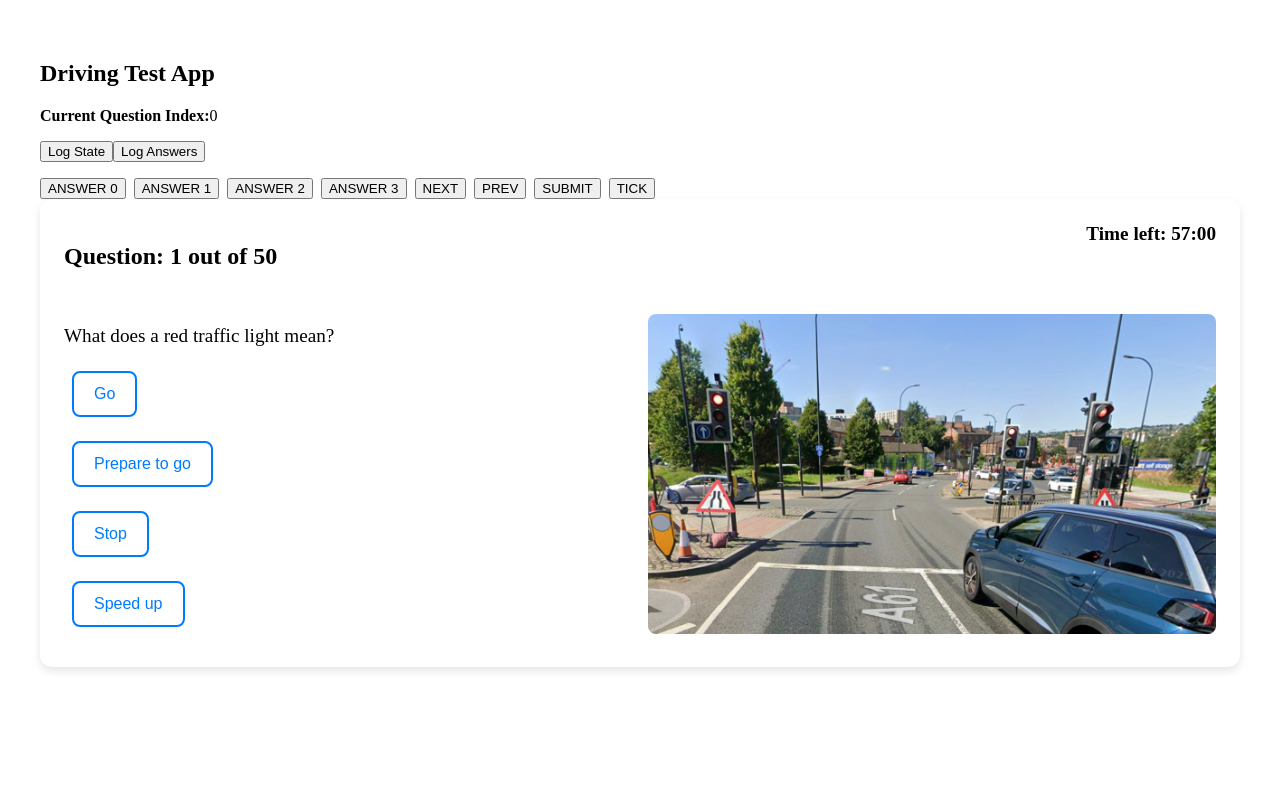
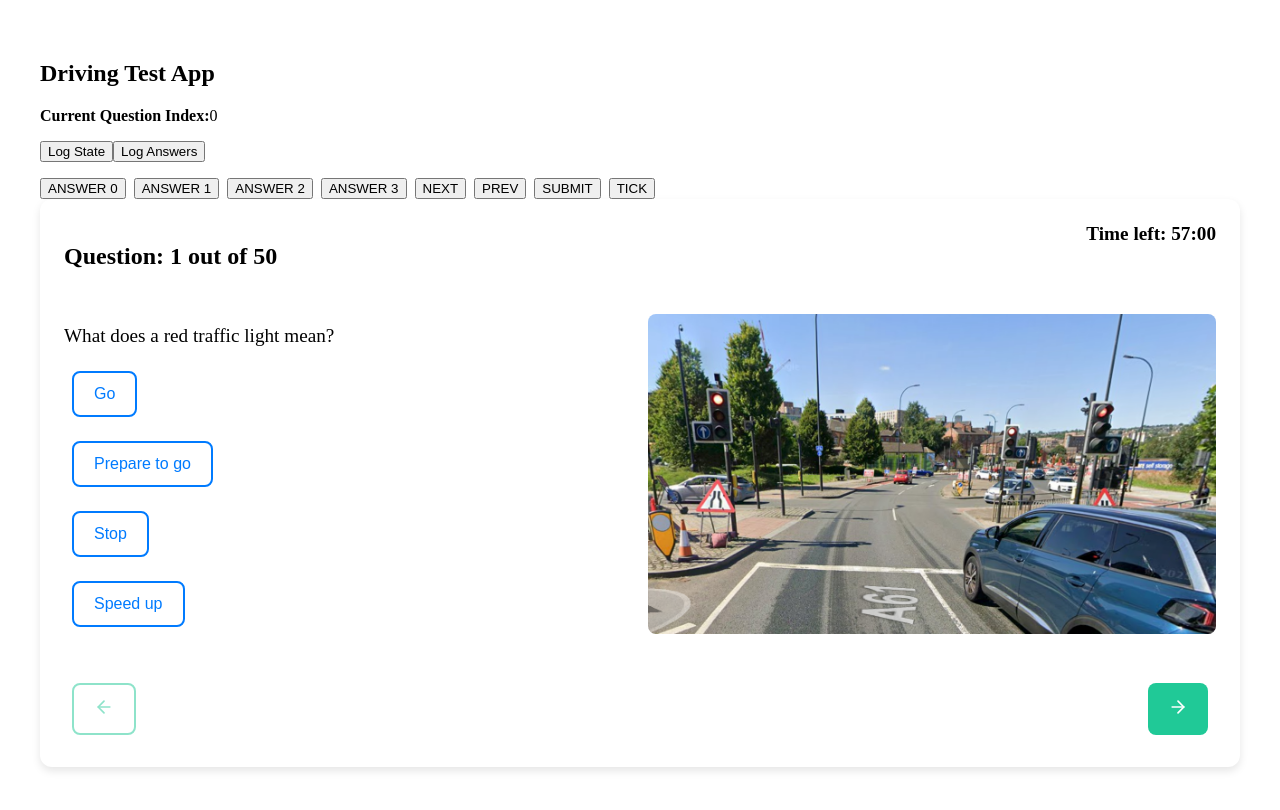
Before and after one commit to cyril2day/react-uk-driving-test, a React (Vite) app: page / in a window 1280 px wide. Shown: the top 810 px of the page. Built offline with nearby package versions, Linux system fonts and the light colour scheme.

Commit message:
Integrated navigation and controls

```diff
--- a/package.json
+++ b/package.json
@@ -10,6 +10,7 @@
     "preview": "vite preview"
   },
   "dependencies": {
+    "lucide-react": "^1.43.0",
     "react": "^19.2.8",
     "react-dom": "^19.2.8"
   },
--- a/src/components/NavigationControls.jsx
+++ b/src/components/NavigationControls.jsx
@@ -1,8 +1,46 @@
-const NavigationControls = () => {
+import { Button } from './ui/Button'
+import { ArrowLeft, ArrowRight, CheckCircle } from 'lucide-react'
+
+const NavigationControls = ({
+  currentQuestion,
+  totalQuestions,
+  dispatch
+}) => {
   return (
-    <>
+    <div
+      style={{
+          display: 'flex',
+          justifyContent: 'space-between',
+          marginTop: '2rem'
+      }}
+    >
+      <Button
+        onClick={() => dispatch({ type: 'PREV' })}
+        disabled={currentQuestion === 0}
+        variant={
+          currentQuestion === 0
+          ? 'navigation-outline'
+          : 'navigation-selected'
+        }
+      >
+        <ArrowLeft size={20} />
+      </Button>
 
-    </>
+      {currentQuestion === totalQuestions - 1
+        ?   <Button
+              onClick={() => dispatch({ type: 'SUBMIT' })}
+              variant='navigation-selected'
+            >
+              <CheckCircle size={20} />
+            </Button>
+        :   <Button
+              onClick={() => dispatch({ type: 'NEXT' })}
+              variant='navigation-selected'
+            >
+              <ArrowRight size={20} />
+            </Button>
+      }
+    </div>
   )
 }
 
--- a/src/components/QuestionView.jsx
+++ b/src/components/QuestionView.jsx
@@ -40,12 +40,18 @@ const QuestionView = ({
         </div>
         {(q.type === 'image' || q.type === 'video') && (
           <MediaDisplay
+            key={q.id}
             type={q.type}
             image={q.image}
             video={q.video}
           />
         )}
       </div>
+      <NavigationControls
+        currentQuestion={currentQuestion}
+        totalQuestions={totalQuestions}
+        dispatch={dispatch}
+      />
     </Card>
   )
 }
--- a/src/components/ui/Button.css
+++ b/src/components/ui/Button.css
@@ -27,3 +27,23 @@
   background-color: #007bff;
   color: #fff;
 }
+
+.button.navigation-outline {
+  background-color: #fff;
+  border: 2px solid #20c997;
+  color: #20c997;
+}
+
+.button.navigation-outline:hover {
+  background-color: #e0fff6;
+}
+
+.button.navigation-selected {
+  background-color: #20c997;
+  color: #fff;
+}
+
+.button:disabled {
+  opacity: 0.5;
+  cursor: not-allowed;
+}
--- a/src/components/ui/Button.jsx
+++ b/src/components/ui/Button.jsx
@@ -3,13 +3,16 @@ import './Button.css'
 export const Button = ({
   children,
   selected,
-  onClick
+  onClick,
+  disabled,
+  variant
 }) => {
-  const className = `button ${selected ? 'selected' : 'outline'}`
+  const className = `button ${variant || (selected ? 'selected' : 'outline')}`
   return (
     <button
       className={className}
       onClick={onClick}
+      disabled={disabled}
     >
       {children}
     </button>
```
Also changed, not shown: 1 other file (tests, documents, lock files or other folders).
